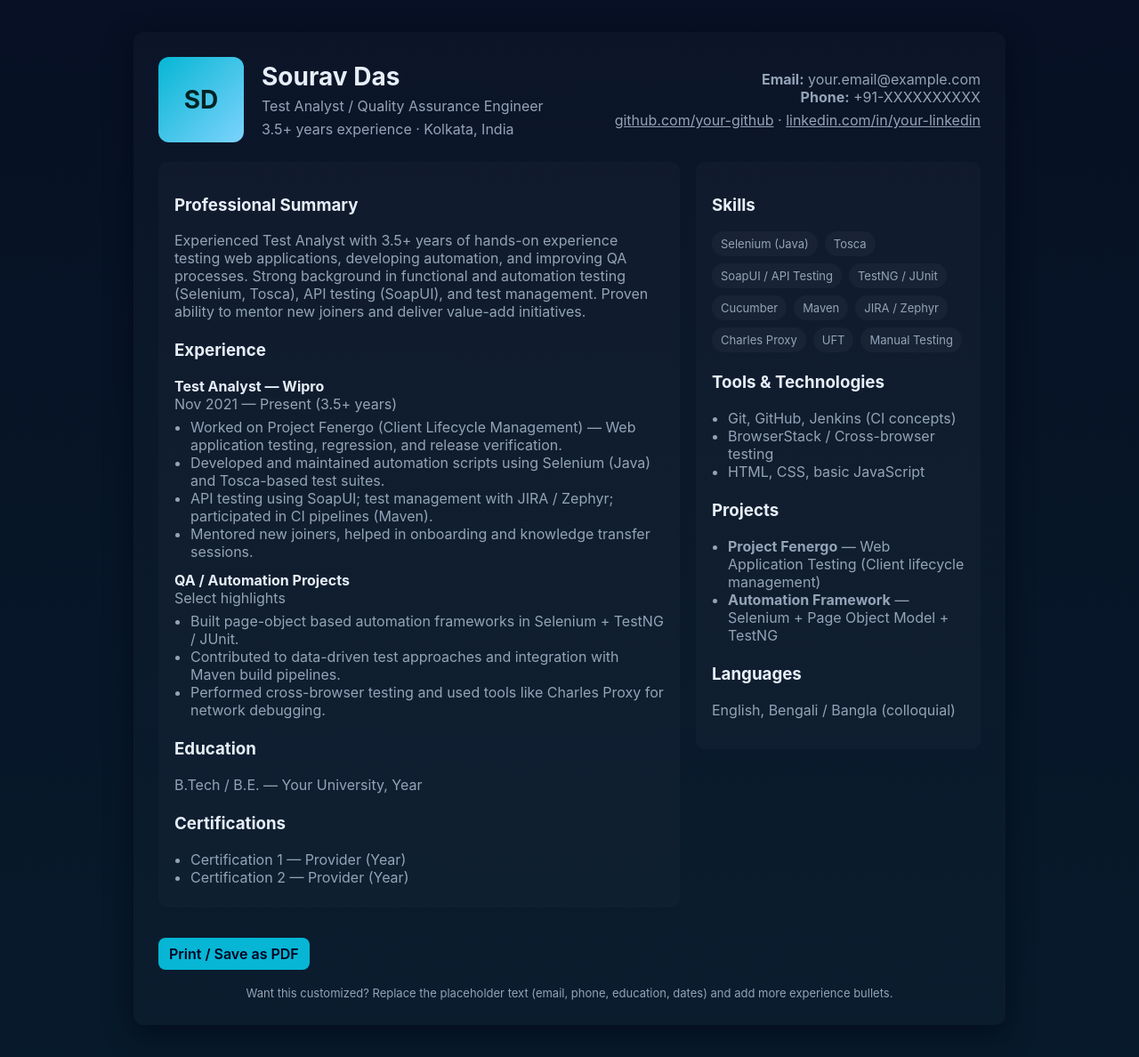
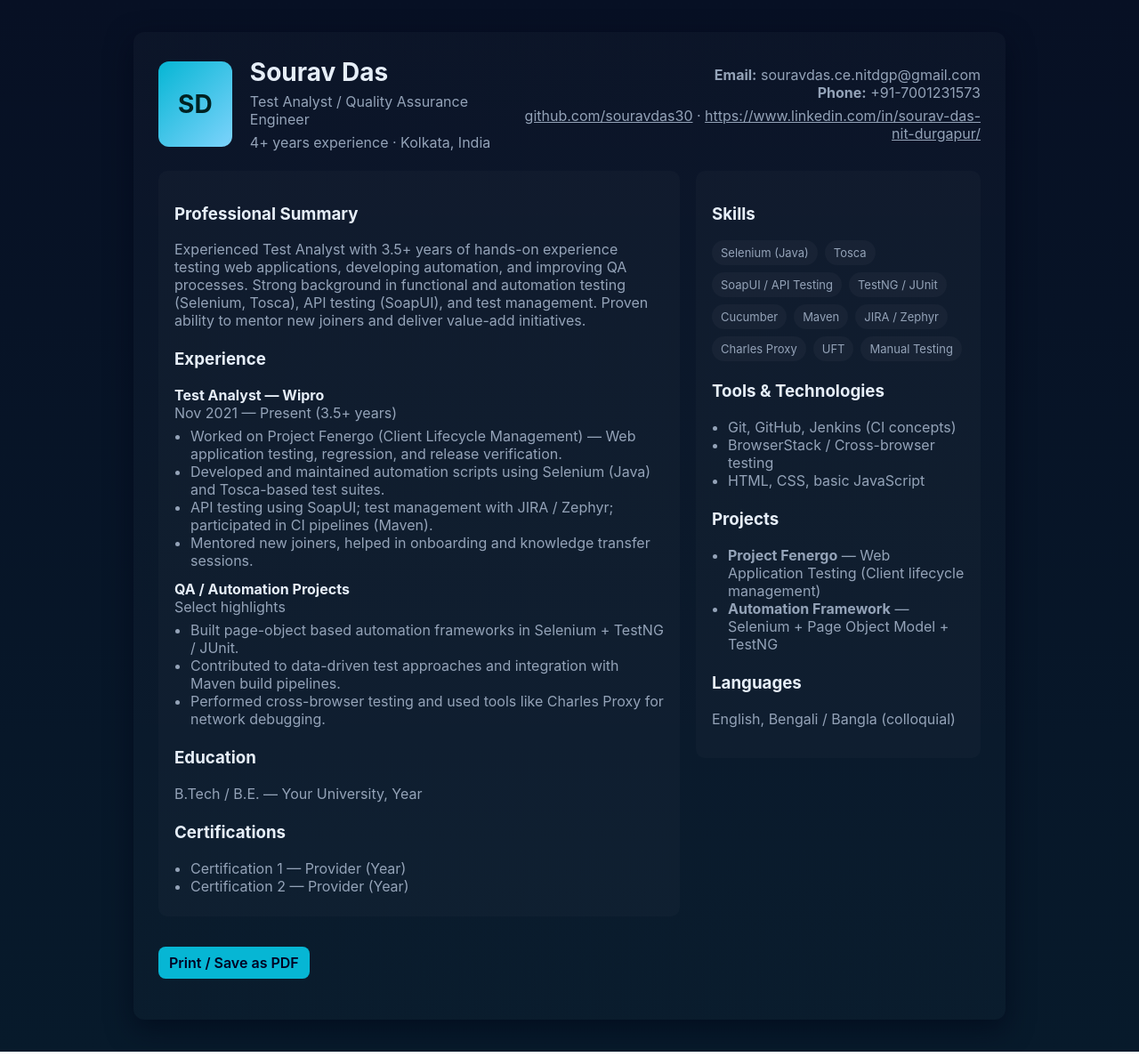
Before and after one commit to souravdas30/souravdas30.github.io, a plain HTML site: page index.html in a window 1280 px wide. Shown: the whole page at 89% size. Drawn offline with Linux system fonts and the light colour scheme.

Commit message:
Update index.html
updating

```diff
--- a/index.html
+++ b/index.html
@@ -36,13 +36,13 @@
       <div>
         <h1>Sourav Das</h1>
         <div class="title">Test Analyst / Quality Assurance Engineer</div>
-        <div class="muted" style="margin-top:6px">3.5+ years experience · Kolkata, India</div>
+        <div class="muted" style="margin-top:6px">4+ years experience · Kolkata, India</div>
       </div>
 
       <div class="contact">
-        <div><strong>Email:</strong> <span class="muted">your.email@example.com</span></div>
-        <div><strong>Phone:</strong> <span class="muted">+91-XXXXXXXXXX</span></div>
-        <div style="margin-top:6px"><a class="muted" href="https://github.com/your-github" target="_blank">github.com/your-github</a> · <a class="muted" href="https://linkedin.com/in/your-linkedin" target="_blank">linkedin.com/in/your-linkedin</a></div>
+        <div><strong>Email:</strong> <span class="muted">souravdas.ce.nitdgp@gmail.com</span></div>
+        <div><strong>Phone:</strong> <span class="muted">+91-7001231573</span></div>
+        <div style="margin-top:6px"><a class="muted" href="https://github.com/souravdas30" target="_blank">github.com/souravdas30</a> · <a class="muted" href="https://www.linkedin.com/in/sourav-das-nit-durgapur/" target="_blank">https://www.linkedin.com/in/sourav-das-nit-durgapur/</a></div>
       </div>
     </header>
 
@@ -139,7 +139,7 @@
     </div>
 
     <footer>
-      <div>Want this customized? Replace the placeholder text (email, phone, education, dates) and add more experience bullets.</div>
+      <div></div>
     </footer>
   </main>
 </body>
```
